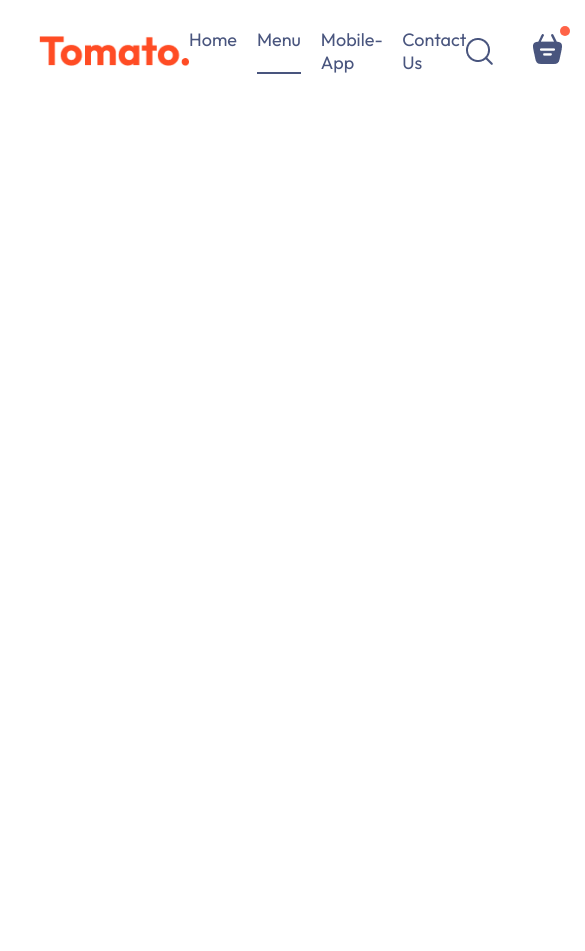
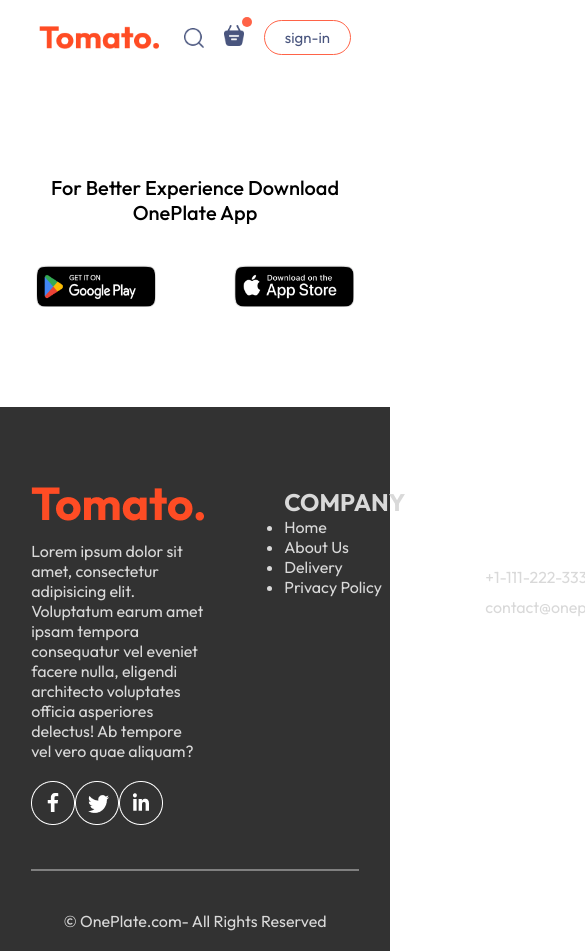
Before and after one commit to partth-code/OnePlate, a React (Vite) app in the folder OnePlate/: page /place-order in a window 390 px wide. Shown: the top 951 px of the page, 585 px wide, since content can reach past the window. Before the commit the page ends 844 px from the top, so only its background shows below. Built offline with nearby package versions, Linux system fonts and the light colour scheme.

Commit message:
Made Navigation Responsive

```diff
--- a/OnePlate/src/App.tsx
+++ b/OnePlate/src/App.tsx
@@ -4,10 +4,13 @@
 import Home from  './pages/Home/Home'
 import Cart from './pages/Cart/Cart'
 import PlaceOrder from './pages/PlaceOrder/PlaceOrder'
+import AppDownload from './components/AppDownload/AppDownload'
+import Footer from './components/Footer/Footer'
 
 
 const App = () => {
   return (
+    <>
     <div className='app'>
       <Navbar/>
       <Routes>
@@ -16,7 +19,11 @@
         <Route path='/place-order' element={<PlaceOrder/>}/>
       </Routes>
 
+
     </div>
+    <AppDownload/>
+    <Footer/>
+    </>
   )
 }
 
--- /dev/null
+++ b/OnePlate/src/components/AppDownload/AppDownload.css
@@ -0,0 +1,28 @@
+.app-download{
+    margin: auto auto;
+    margin-top: 100px;
+    font-size: max(3vw,20px);
+    text-align: center;
+    font-weight: 500;
+}
+
+.app-download-platforms{
+    display: flex;
+    justify-content: center;
+    gap: max(20vw,10px);
+    margin-top: 40px;
+}
+
+.app-download-platforms img{
+    width: max(30vw,120px);
+    max-width: 180px;
+    transition: 0.5s;
+    cursor: pointer;
+
+}
+
+.app-download-platforms img:hover{
+     transform: scale(1.05);
+
+
+}
--- /dev/null
+++ b/OnePlate/src/components/AppDownload/AppDownload.tsx
@@ -0,0 +1,18 @@
+import React from "react";
+import "./AppDownload.css";
+import { assets } from "../../assets/assets";
+
+
+const AppDownload = () => {
+    return(
+        <div className="app-download" id="app-download">
+            <p>For Better Experience Download <br/> OnePlate App</p>
+            <div className="app-download-platforms">
+                <img src={assets.play_store} alt="" />
+                <img src={assets.app_store} alt="" />
+            </div>
+        </div>
+    )
+}
+
+export default AppDownload
--- a/OnePlate/src/components/Footer/Footer.css
+++ b/OnePlate/src/components/Footer/Footer.css
@@ -8,6 +8,7 @@
     padding: 20px 8vw;
     padding-top: 80px;
     margin-top: 100px;
+
 
 }
 
--- a/OnePlate/src/components/Navbar/Navbar.css
+++ b/OnePlate/src/components/Navbar/Navbar.css
@@ -44,3 +44,50 @@
     top: -8px;
     right: -8px;
 }
+
+@media (max-width:1050px){
+    .navbar .logo {
+        width: 140px;
+    }
+    .navbar-menu{
+        gap: 20px;
+        font-size: 17px;
+    }
+    .navbar-right{
+        gap: 30px;
+    }
+    .navbar-right img{
+        width: 22px;
+    }
+    .navbar-right button{
+        padding: 8px 25px;
+    }
+}
+
+@media (max-width:900px){
+    .navbar .logo {
+        width: 120px;
+    }
+    .navbar-menu{
+        gap: 10px;
+        font-size: 16px;
+    }
+    .navbar-right{
+        gap: 20px;
+    }
+    .navbar-right img{
+        width: 20px;
+    }
+    .navbar-right button{
+        padding: 7px 20px;
+        font-size: 15px;
+    }
+}
+
+@media (max-width:750px){
+
+    .navbar-menu{
+        display: none;
+    }
+
+}
--- a/OnePlate/src/pages/Home/Home.css
+++ b/OnePlate/src/pages/Home/Home.css
@@ -0,0 +1,3 @@
+*{
+    margin: 0px;
+}
--- a/OnePlate/src/pages/Home/Home.tsx
+++ b/OnePlate/src/pages/Home/Home.tsx
@@ -3,7 +3,6 @@
 import Header from '../../components/Header/Header';
 import ExploreMenu from '../../components/ExporeMenu/ExploreMenu';
 import FoodDisplay from '../../components/FoodDisplay/FoodDisplay';
-import Footer from '../../components/Footer/Footer';
 
 const Home = () => {
 
@@ -14,7 +13,7 @@
       <Header/>
       <ExploreMenu category={category} setCategory={setCategory} />
       <FoodDisplay category={category}/>
-      <Footer/>
+
     </div>
   )
 }
```
